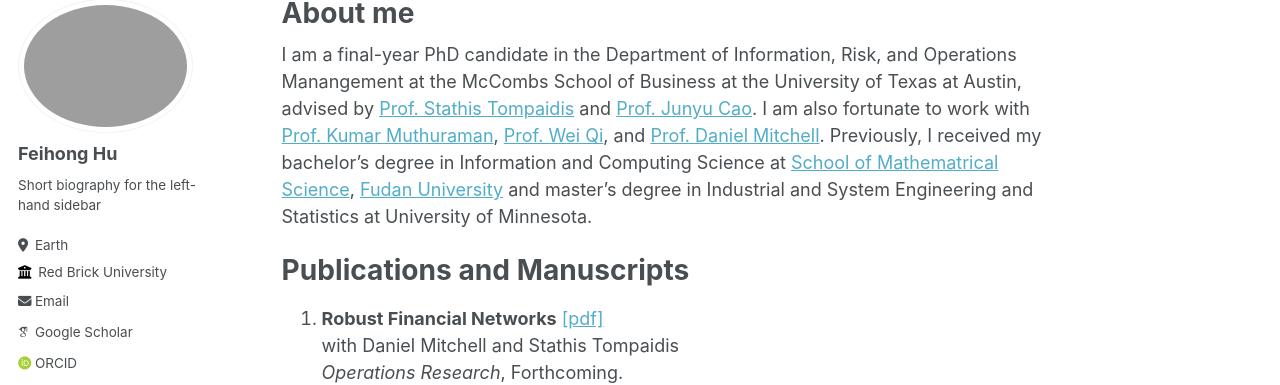
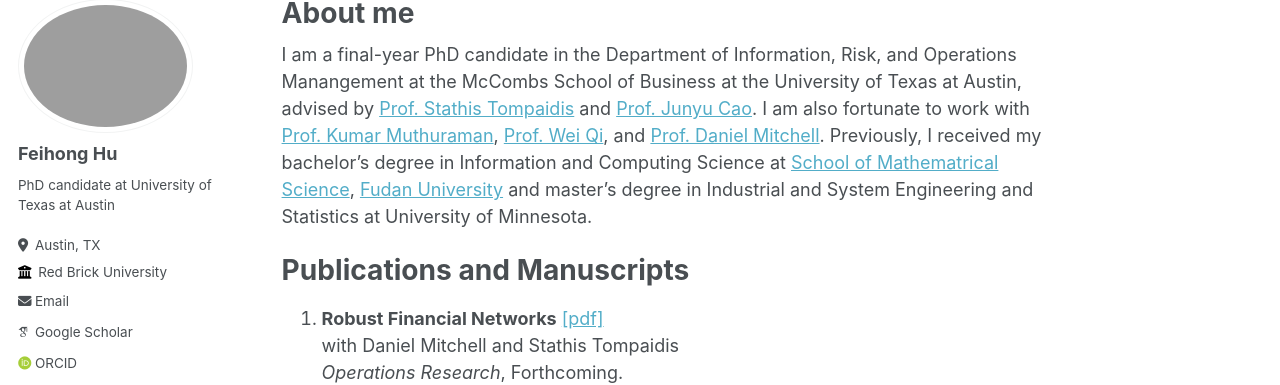
Before and after one commit to feihonghu/feihonghu.github.io, a Jekyll site: the page built from _pages/about.md, in a window 1280 px wide. Shown: the part 107-492 px from the top of the page. Built offline with Jekyll 4.4.1, drawn with Linux system fonts in a browser that asks for light colours; some web fonts are replaced.

Commit message:
Update _config.yml

```diff
--- a/_config.yml
+++ b/_config.yml
@@ -12,7 +12,7 @@ title                    : "Feihong Hu"
 title_separator          : "-"
 name                     : &name "Feihong Hu"
 description              : &description "personal description"
-url                      : https://academicpages.github.io # the base hostname & protocol for your site e.g. "https://mmistakes.github.io"
+url                      : https://feihonghu.github.io # the base hostname & protocol for your site e.g. "https://mmistakes.github.io"
 baseurl                  : "" # the subpath of your site, e.g. "/blog"
 repository               : "academicpages/academicpages.github.io"
 
@@ -24,11 +24,11 @@ author:
   avatar           : "headshot_FeihongHu_github.png"
   name             : "Feihong Hu"
   pronouns         : # example: "she/her"
-  bio              : "Short biography for the left-hand sidebar"
-  location         : "Earth"
+  bio              : "PhD candidate at University of Texas at Austin"
+  location         : "Austin, TX"
   employer         : "Red Brick University"
   uri              : # URL
-  email            : "none@example.org"
+  email            : "Feihong.Hu@mccombs.utexas.edu"
 
   # Academic websites
   arxiv            : # URL - Update with the correct link to your profile
```
